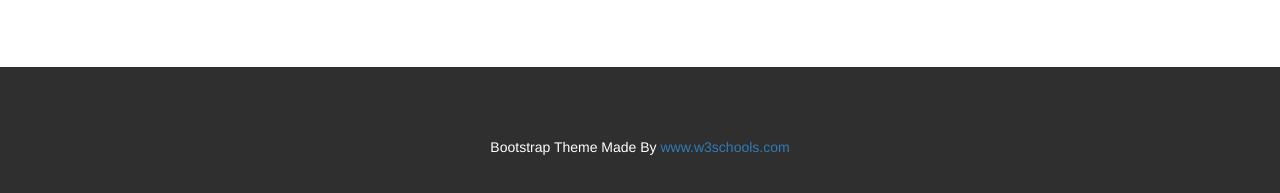
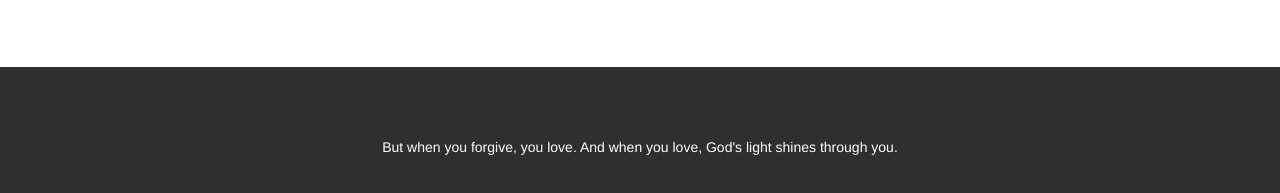
Before and after one commit to vinukrishnan3694/vinukrishnan3694.github.io, a plain HTML site: page index.html in a window 1280 px wide. Shown: the part 1098-1291 px from the top of the page. Drawn offline with nearby package versions, Linux system fonts and the light colour scheme.

Commit message:
nothing imp

```diff
--- a/index.html
+++ b/index.html
@@ -2,7 +2,7 @@
 <html lang="en">
 <head>
   <!-- Theme Made By www.w3schools.com - No Copyright -->
-  <title>Bootstrap Theme Simply Me</title>
+  <title>No Title Yet . . .</title>
   <meta charset="utf-8">
   <meta name="viewport" content="width=device-width, initial-scale=1">
   <link rel="stylesheet" href="https://maxcdn.bootstrapcdn.com/bootstrap/3.3.7/css/bootstrap.min.css">
@@ -93,7 +93,7 @@
 </div>
 
 <footer class="container-fluid bg-4 text-center">
-  <p>Bootstrap Theme Made By <a href="https://www.w3schools.com">www.w3schools.com</a></p>
+  <p>But when you forgive, you love. And when you love, God's light shines through you.</p>
 </footer>
 
 </body>
```
